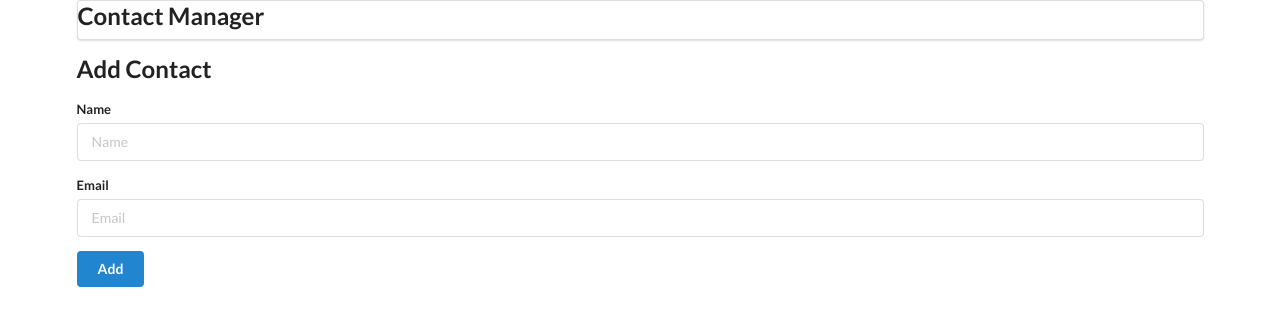
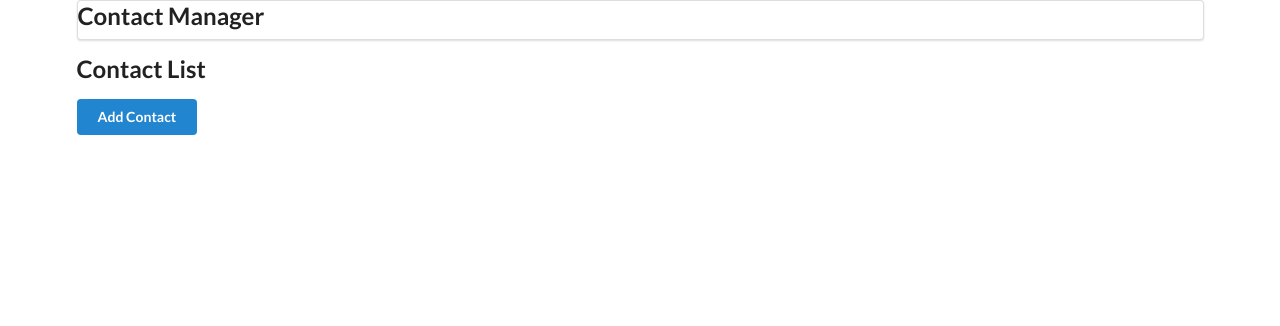
Before and after one commit to ExpixelStudio/contact-manager-app, a React (Vite) app: page / in a window 1280 px wide. Shown: the top 326 px of the page. Built offline with nearby package versions, Linux system fonts and the light colour scheme.

Commit message:
Added react-routerv6 , setup some page navigation. TODO progammatically redirect/navigate to different page on button press.

```diff
--- a/package.json
+++ b/package.json
@@ -12,6 +12,7 @@
   "dependencies": {
     "react": "^18.2.0",
     "react-dom": "^18.2.0",
+    "react-router-dom": "^6.23.1",
     "uuid": "^9.0.1",
     "uuidv4": "^6.2.13"
   },
--- a/src/App.jsx
+++ b/src/App.jsx
@@ -1,5 +1,6 @@
 import { useState, useEffect } from 'react';
 import { v4 as uuidv4 } from 'uuid';
+import { BrowserRouter as Router , Routes, Route } from 'react-router-dom';
 
 
 import Header from './components/Header';
@@ -54,9 +55,25 @@
 
   return (
     <div className='ui container'>
-      <Header />
-      <AddContact addContactHandler={addContactHandler}/>
-      <ContactList contacts={contacts} getContactId={removeContactHandler}/>
+      {/* <Switch> is replaced by <Routes> in ReactRouter v6 */}
+      <Router>
+        <Header />
+        <Routes>
+          <Route path="/" element = { <ContactList contacts={contacts} getContactId={removeContactHandler} /> } />
+
+          <Route
+            path="/add"
+            element= {<AddContact addContactHandler={addContactHandler} />
+            }
+          />
+
+        </Routes>
+
+      </Router>
+
+       {/* <AddContact addContactHandler={addContactHandler}/> */}
+        {/* <ContactList contacts={contacts} getContactId={removeContactHandler}/> */}
+
     </div>
   );
 }
--- a/src/components/AddContact.jsx
+++ b/src/components/AddContact.jsx
@@ -14,7 +14,8 @@
         }
         this.props.addContactHandler(this.state); //recieve data from fucntion of same name in app.js (child)
         this.setState({name:'', email:''});
-        /* console.log(this.state); */
+        /* this.props.history.push('/');
+        console.log(this.props); */ //TODO working on this trash
     }
 
    /*  function submitHandler(){
--- a/src/components/ContactList.jsx
+++ b/src/components/ContactList.jsx
@@ -1,5 +1,6 @@
 import ContactCard from "./ContactCard";
 
+import { Link } from "react-router-dom";
 
 function ContactList(props){
 
@@ -8,21 +9,39 @@
         console.log(`removed ID:${id}`)
     }
 
+    const contacts = [
+        {
+            id : '1',
+            name : 'battlepower',
+            email : 'pixelgame@gmail.com',
+        },
+    ];
+
+
+
     const renderContactList = props.contacts.map((contact)=>{
         return (
             <ContactCard contact={contact} clickHandler ={deleteContactHandler} key={contact.id}/>
 
-        )
-    })
+        );
+    });
 
     console.log(props.contacts);
 
     return (
-        <div className="ui celled list">
-            {renderContactList}
+        <div className="main">
+            <h2>Contact List</h2>
+            <Link to= '/add'>
+                <button className='ui button blue right'>Add Contact</button>
+            </Link>
+
+
+            <div className="ui celled list">
+                {renderContactList}
+            </div>
 
         </div>
-    )
-}
+    );
+};
 
 export default ContactList;
```
Also changed, not shown: 1 other file (tests, documents, lock files or other folders).
